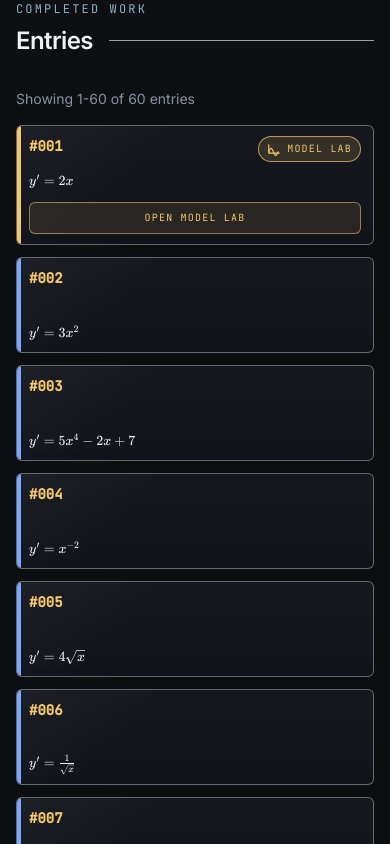
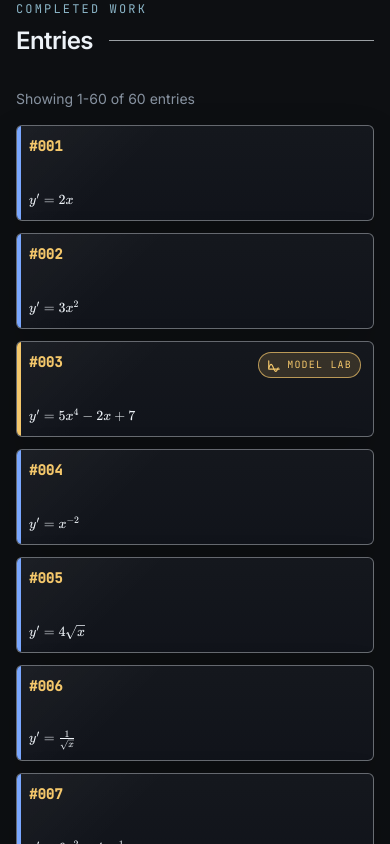
Before and after one commit to jtlutz190/Jacksons-website, a Next.js app: page /diffeq in a window 390 px wide. Shown: the part 1260-2104 px from the top of the page. Built offline with nearby package versions, Linux system fonts and the light colour scheme.

Commit message:
Update diffeq model lab links

```diff
--- a/app/diffeq/[slug]/page.tsx
+++ b/app/diffeq/[slug]/page.tsx
@@ -122,6 +122,9 @@ export default async function DiffeqEntryPage({ params }: DiffeqEntryPageProps)
   const simulation = getEntrySimulation(entry);
   const simulationCode = await getSimulationCode(simulation.downloadPath);
   const simulationPreviewPath = await getSimulationPreviewPath(simulation.downloadPath);
+  const modelLabHref = entry.modelLab
+    ? `/diffeq#${entry.modelLab.anchor ?? "ode-model-lab"}`
+    : null;
 
   return (
     <main className="mx-auto max-w-4xl px-4 py-10 sm:px-6 lg:px-8">
@@ -147,7 +150,17 @@ export default async function DiffeqEntryPage({ params }: DiffeqEntryPageProps)
 
         <div className="mt-10">
           <EntrySection title="Problem">
-            <Latex math={entry.equationLatex} className="latex-display-inline text-xl text-text" />
+            <div className="flex flex-col gap-4 sm:flex-row sm:items-center sm:justify-between">
+              <Latex math={entry.equationLatex} className="latex-display-inline text-xl text-text" />
+              {modelLabHref ? (
+                <Link
+                  href={modelLabHref}
+                  className="inline-flex min-h-10 w-fit shrink-0 items-center rounded-md border border-gold/55 bg-gold/10 px-4 font-mono text-xs uppercase tracking-[0.12em] text-gold hover:border-gold hover:bg-gold/15"
+                >
+                  Open Model Lab
+                </Link>
+              ) : null}
+            </div>
           </EntrySection>
 
           <EntrySection title="Classification">
--- a/components/DiffeqEntryBrowser.tsx
+++ b/components/DiffeqEntryBrowser.tsx
@@ -427,11 +427,12 @@ export default function DiffeqEntryBrowser({ entries }: DiffeqEntryBrowserProps)
             <div className="grid gap-3 sm:grid-cols-2 lg:grid-cols-5">
               {paginatedEntries.map((entry) => {
                 const hasModelLab = entry.tags.lab.includes("simulated");
-                const labAnchor = entry.modelLab?.anchor ?? "ode-model-lab";
 
                 return (
                   <Fragment key={entry.slug}>
-                    <article
+                    <Link
+                      href={`/diffeq/${entry.slug}`}
+                      aria-label={`Open entry #${formatEntryNumber(entry.number)}`}
                       className={`card ${
                         hasModelLab
                           ? "card-gold border-gold/70 shadow-[0_0_0_1px_rgba(244,199,107,0.35),0_18px_44px_rgba(244,199,107,0.10)]"
@@ -440,36 +441,22 @@ export default function DiffeqEntryBrowser({ entries }: DiffeqEntryBrowserProps)
                         entry.featured && !hasModelLab
                           ? "border-gold shadow-[0_0_0_1px_rgba(244,199,107,0.48),0_18px_44px_rgba(244,199,107,0.12)]"
                           : ""
-                      } relative flex min-h-24 flex-col justify-between rounded-md bg-surface px-3 py-2.5 hover:bg-surface-2`}
+                      } relative flex min-h-24 flex-col justify-between rounded-md bg-surface px-3 py-2.5 no-underline hover:bg-surface-2 focus:outline-none focus:ring-2 focus:ring-accent-dim focus:ring-offset-2 focus:ring-offset-bg`}
                     >
                       <div className="flex items-start justify-between gap-2">
-                        <Link
-                          href={`/diffeq/${entry.slug}`}
-                          className="font-mono text-sm font-semibold text-gold hover:text-text"
-                        >
+                        <span className="font-mono text-sm font-semibold text-gold">
                           #{formatEntryNumber(entry.number)}
-                        </Link>
+                        </span>
                         {hasModelLab ? (
                           <ModelLabBadge />
                         ) : entry.featured ? (
                           <FeaturedBadge compact />
                         ) : null}
                       </div>
-                      <Link
-                        href={`/diffeq/${entry.slug}`}
-                        className="mt-2 block text-sm leading-5 text-text hover:text-accent"
-                      >
+                      <span className="mt-2 block text-sm leading-5 text-text">
                         <LatexText math={entry.equationLatex} />
-                      </Link>
-                      {hasModelLab ? (
-                        <Link
-                          href={`/diffeq#${labAnchor}`}
-                          className="mt-3 inline-flex min-h-8 items-center justify-center rounded-md border border-gold/55 bg-gold/10 px-2.5 font-mono text-[10px] uppercase tracking-[0.12em] text-gold hover:border-gold hover:bg-gold/15"
-                        >
-                          Open Model Lab
-                        </Link>
-                      ) : null}
-                    </article>
+                      </span>
+                    </Link>
 
                     {showSectionNotesCards && entry.number === 25 ? (
                       <SectionNotesCard
--- a/components/Projects.tsx
+++ b/components/Projects.tsx
@@ -22,7 +22,7 @@ const projects = [
     title: "1000 Differential Equations",
     status: "Active archive",
     description:
-      "A long-term archive of ordinary differential equations with analytical solutions, computational visualization, and selected Model Lab entries for interactive ODE interpretation.",
+      "A long-term archive of ordinary differential equations with analytical solutions, computational visualization, and selected Model Lab entries for interactive ODE interpretation. Hosted on this site!",
     tags: [
       "Differential Equations",
       "ODEs",
--- a/data/diffeq/sections/autonomous.ts
+++ b/data/diffeq/sections/autonomous.ts
@@ -9,22 +9,6 @@ export const autonomousEntries = [
     solutionLatex: "y = Ce^x",
     tags: {
       concept: ["growth", "equilibrium"],
-      lab: ["simulated"],
-    },
-    modelLab: {
-      status: "planned",
-      title: "Exponential growth and decay baseline",
-      category: "Autonomous systems",
-      description:
-        "A simple autonomous model for comparing initial conditions, equilibrium behavior, and exponential sensitivity over time.",
-      anchor: "lab-051",
-      features: [
-        "Interactive simulation",
-        "Plots",
-        "Sliders",
-        "Why this matters",
-        "Model limitations",
-      ],
     },
     takeaway: "",
   }),
@@ -47,6 +31,22 @@ export const autonomousEntries = [
     solutionLatex: "y = Ce^{3x}",
     tags: {
       concept: ["growth", "equilibrium"],
+      lab: ["simulated"],
+    },
+    modelLab: {
+      status: "planned",
+      title: "Exponential growth sensitivity",
+      category: "Autonomous systems",
+      description:
+        "A simple autonomous model for comparing initial conditions, equilibrium behavior, and rapid exponential sensitivity over time.",
+      anchor: "lab-053",
+      features: [
+        "Interactive simulation",
+        "Plots",
+        "Sliders",
+        "Why this matters",
+        "Model limitations",
+      ],
     },
     takeaway: "",
   }),
@@ -116,22 +116,6 @@ export const autonomousEntries = [
     tags: {
       method: ["separable", "partial-fractions"],
       concept: ["nonlinear", "equilibrium", "growth"],
-      lab: ["simulated"],
-    },
-    modelLab: {
-      status: "planned",
-      title: "Logistic growth phase-line model",
-      category: "Population dynamics",
-      description:
-        "A planned logistic growth model focused on carrying capacity, stable equilibria, and qualitative interpretation of saturation.",
-      anchor: "lab-058",
-      features: [
-        "Interactive simulation",
-        "Plots",
-        "Sliders",
-        "Why this matters",
-        "Model limitations",
-      ],
     },
     takeaway: "",
   }),
--- a/data/diffeq/sections/directIntegration.ts
+++ b/data/diffeq/sections/directIntegration.ts
@@ -21,22 +21,6 @@ export const directIntegrationEntries = [
     tags: {
       method: ["direct-integration"],
       concept: ["power-rule"],
-      lab: ["simulated"],
-    },
-    modelLab: {
-      status: "planned",
-      title: "Direct integration curve family",
-      category: "Direct integration",
-      description:
-        "A first visual model for connecting a slope field y' = 2x to the family of parabolic solution curves y = x^2 + C.",
-      anchor: "lab-001",
-      features: [
-        "Interactive simulation",
-        "Plots",
-        "Sliders",
-        "Why this matters",
-        "Model limitations",
-      ],
     },
   }),
   directIntegrationEntry({
@@ -46,7 +30,10 @@ export const directIntegrationEntries = [
     solution: "y = x^3 + C",
     solutionLatex: "y = x^3 + C",
     takeaway: directIntegrationTakeaway("3x^2", "y = x^3 + C"),
-    tags: { method: ["direct-integration"], concept: ["power-rule"] },
+    tags: {
+      method: ["direct-integration"],
+      concept: ["power-rule"],
+    },
   }),
   directIntegrationEntry({
     number: 3,
@@ -58,7 +45,26 @@ export const directIntegrationEntries = [
       "5x^4 - 2x + 7",
       "y = x^5 - x^2 + 7x + C",
     ),
-    tags: { method: ["direct-integration"], concept: ["power-rule"] },
+    tags: {
+      method: ["direct-integration"],
+      concept: ["power-rule"],
+      lab: ["simulated"],
+    },
+    modelLab: {
+      status: "planned",
+      title: "Polynomial slope curve family",
+      category: "Direct integration",
+      description:
+        "A visual model for connecting the polynomial slope field y' = 5x^4 - 2x + 7 to its shifted family of solution curves.",
+      anchor: "lab-003",
+      features: [
+        "Interactive simulation",
+        "Plots",
+        "Sliders",
+        "Why this matters",
+        "Model limitations",
+      ],
+    },
   }),
   directIntegrationEntry({
     number: 4,
--- a/data/diffeq/sections/directIntegrationIvp.ts
+++ b/data/diffeq/sections/directIntegrationIvp.ts
@@ -42,6 +42,22 @@ export const directIntegrationIvpEntries = [
     takeaway: directIntegrationIvpTakeaway("5x^4 - 2x + 7", "y(0)=-1"),
     tags: {
       concept: ["power-rule"],
+      lab: ["simulated"],
+    },
+    modelLab: {
+      status: "planned",
+      title: "Initial-value polynomial trajectory",
+      category: "Initial value problems",
+      description:
+        "A planned model for showing how the initial condition y(0) = -1 selects one curve from the polynomial solution family.",
+      anchor: "lab-028",
+      features: [
+        "Interactive simulation",
+        "Plots",
+        "Sliders",
+        "Why this matters",
+        "Model limitations",
+      ],
     },
   }),
   directIntegrationIvpEntry({
```
